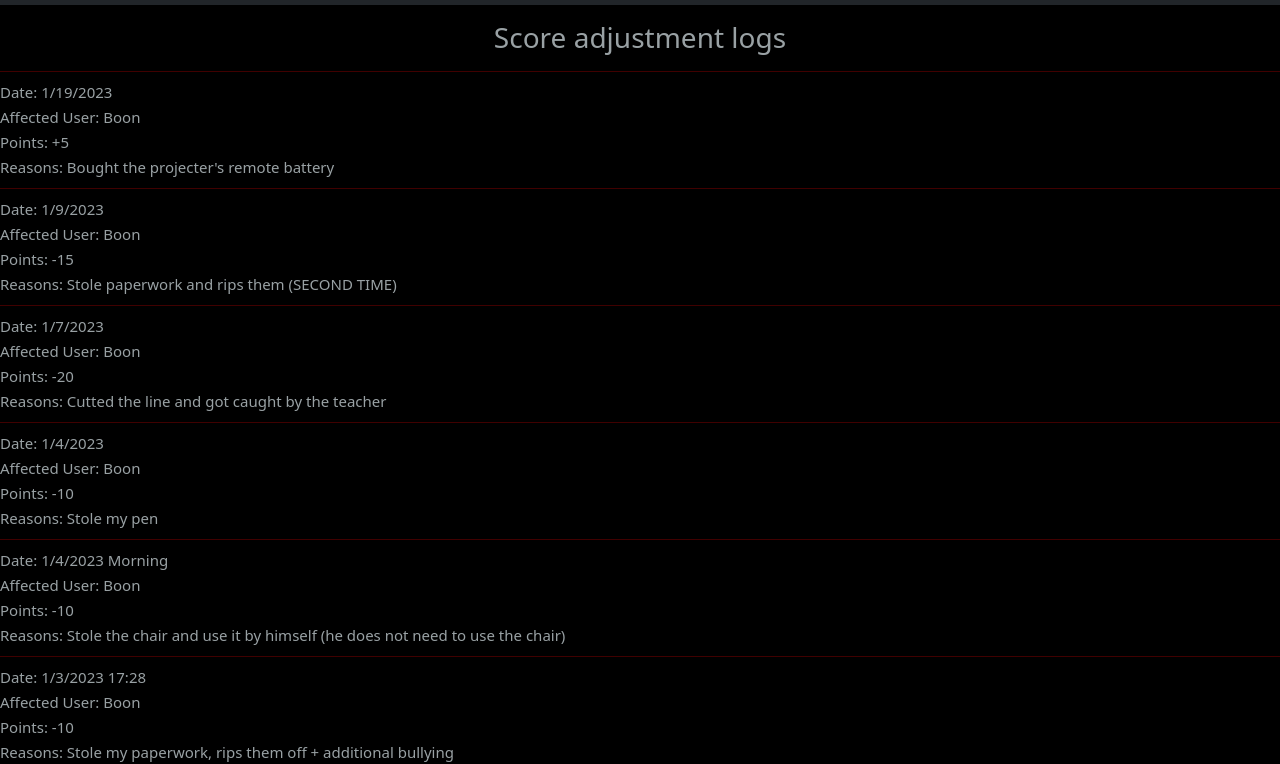
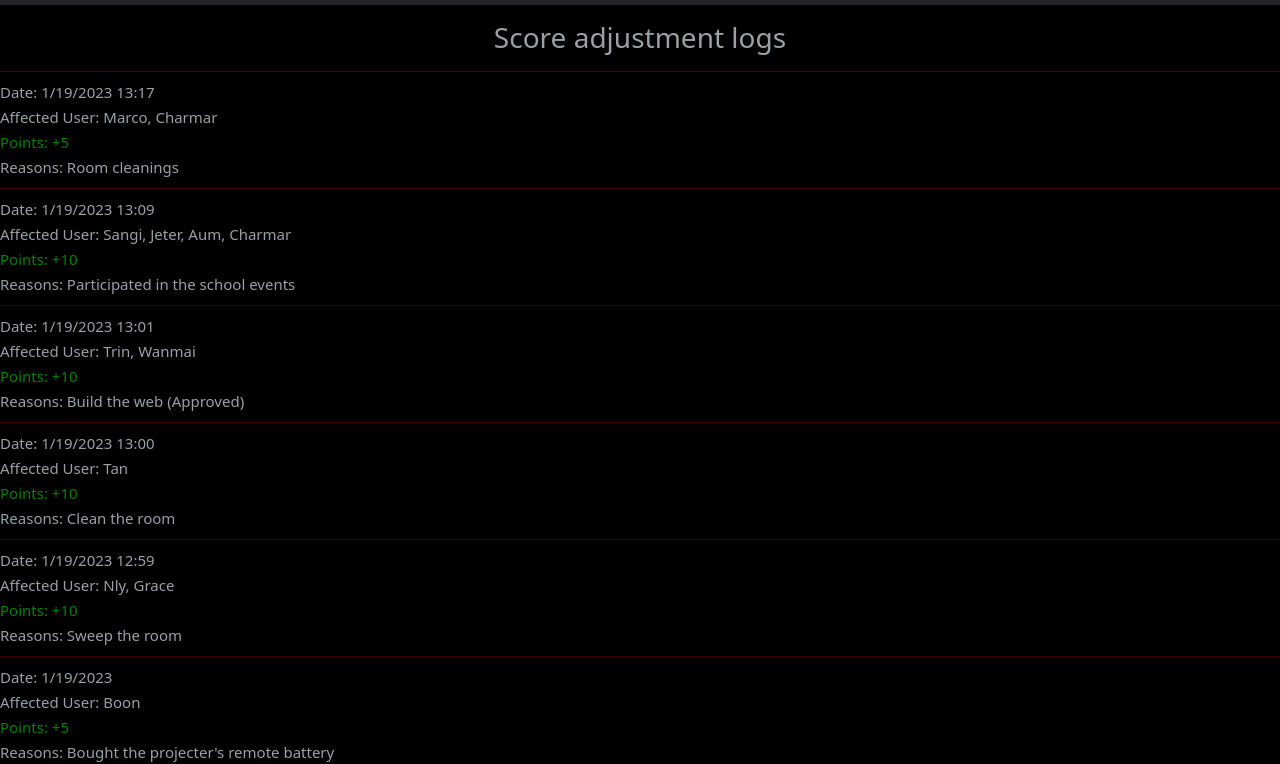
Before and after one commit to pickingname/scoresystem, a plain HTML site: page links/scorelog.html in a window 1280 px wide. Shown: the part 36-800 px from the top of the page. Drawn offline with nearby package versions, Linux system fonts and the light colour scheme; a script that the page names is missing.

Commit message:
created more logs + color coded the score

```diff
--- a/links/scorelog.html
+++ b/links/scorelog.html
@@ -51,51 +51,86 @@
       <h3 style="text-align: center">Score adjustment logs</h3>
       <hr>
      <div>
+      <p>Date: 1/19/2023 13:17</p>
+      <p>Affected User: Marco, Charmar</p>
+      <p style="color: green">Points: +5</p>
+      <p>Reasons: Room cleanings</p>
+      <hr>
+    </div>
+     <div>
+      <p>Date: 1/19/2023 13:09</p>
+      <p>Affected User: Sangi, Jeter, Aum, Charmar</p>
+      <p style="color: green">Points: +10</p>
+      <p>Reasons: Participated in the school events</p>
+      <hr>
+    </div>
+     <div>
+      <p>Date: 1/19/2023 13:01</p>
+      <p>Affected User: Trin, Wanmai</p>
+      <p style="color: green">Points: +10</p>
+      <p>Reasons: Build the web (Approved)</p>
+      <hr>
+    </div>
+     <div>
+      <p>Date: 1/19/2023 13:00</p>
+      <p>Affected User: Tan</p>
+      <p style="color: green">Points: +10</p>
+      <p>Reasons: Clean the room</p>
+      <hr>
+    </div>
+     <div>
+      <p>Date: 1/19/2023 12:59</p>
+      <p>Affected User: Nly, Grace</p>
+      <p style="color: green">Points: +10</p>
+      <p>Reasons: Sweep the room</p>
+      <hr>
+    </div>
+     <div>
       <p>Date: 1/19/2023 </p>
       <p>Affected User: Boon</p>
-      <p>Points: +5 </p>
+      <p style="color: green">Points: +5 </p>
       <p>Reasons: Bought the projecter's remote battery</p>
       <hr>
     </div>
       <div>
          <p>Date: 1/9/2023</p>
          <p>Affected User: Boon</p>
-         <p>Points: -15</p>
+         <p style="color: red">Points: -15</p>
          <p>Reasons: Stole paperwork and rips them (SECOND TIME)</p>
          <hr>
       </div>
       <div>
          <p>Date: 1/7/2023</p>
          <p>Affected User: Boon</p>
-         <p>Points: -20</p>
+         <p style="color: red">Points: -20</p>
          <p>Reasons: Cutted the line and got caught by the teacher</p>
          <hr>
       </div>
       <div>
          <p>Date: 1/4/2023</p>
          <p>Affected User: Boon</p>
-         <p>Points: -10</p>
+         <p style="color: red">Points: -10</p>
          <p>Reasons: Stole my pen</p>
          <hr>
       </div>
       <div>
          <p>Date: 1/4/2023 Morning</p>
          <p>Affected User: Boon</p>
-         <p>Points: -10</p>
+         <p style="color: red">Points: -10</p>
          <p>Reasons: Stole the chair and use it by himself (he does not need to use the chair)</p>
          <hr>
       </div>
       <div>
          <p>Date: 1/3/2023 17:28</p>
          <p>Affected User: Boon</p>
-         <p>Points: -10</p>
+         <p style="color: red">Points: -10</p>
          <p>Reasons: Stole my paperwork, rips them off + additional bullying</p>
          <hr>
       </div>
       <div>
          <p>Date: 1/3/2023</p>
          <p>Affected User: Boon</p>
-         <p>Points: -5</p>
+         <p style="color: red">Points: -5</p>
          <p>Reasons: Throws trash at Ming in math class</p>
          <hr>
       </div>
```
